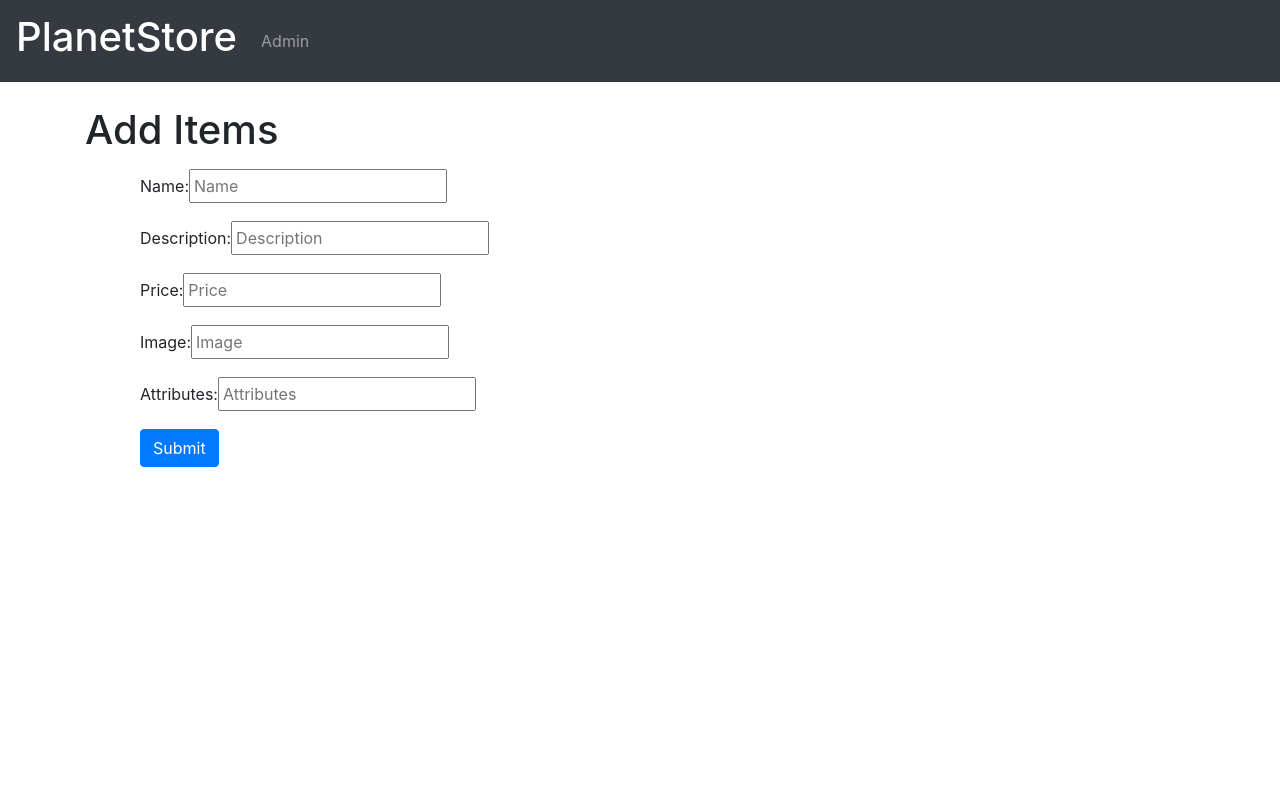
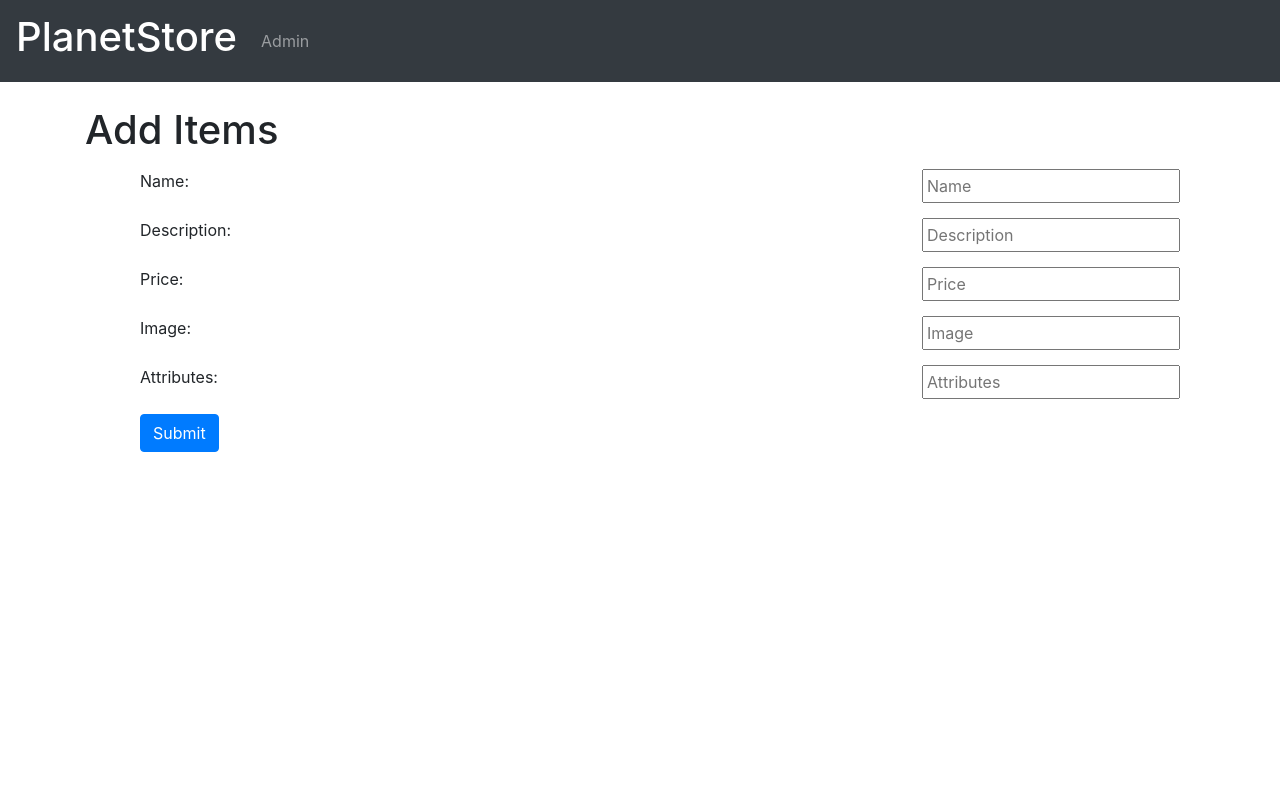
Before and after one commit to DenEdwards/PlanetStore, a React (Create React App) app: page /add in a window 1280 px wide. Shown: the top 800 px of the page. Built offline with nearby package versions, Linux system fonts and the light colour scheme.

Commit message:
Add planet form spacing

```diff
--- a/src/styles.css
+++ b/src/styles.css
@@ -296,6 +296,9 @@ input{
 }
 .add-ul li{
     margin: 15px;
+    display: flex;
+    justify-content: space-between;
+    flex-direction: row;
 }
 
 .inventory{
```
Also changed, not shown: src/components/routes/add-item.route.js (+5 -5 lines).
